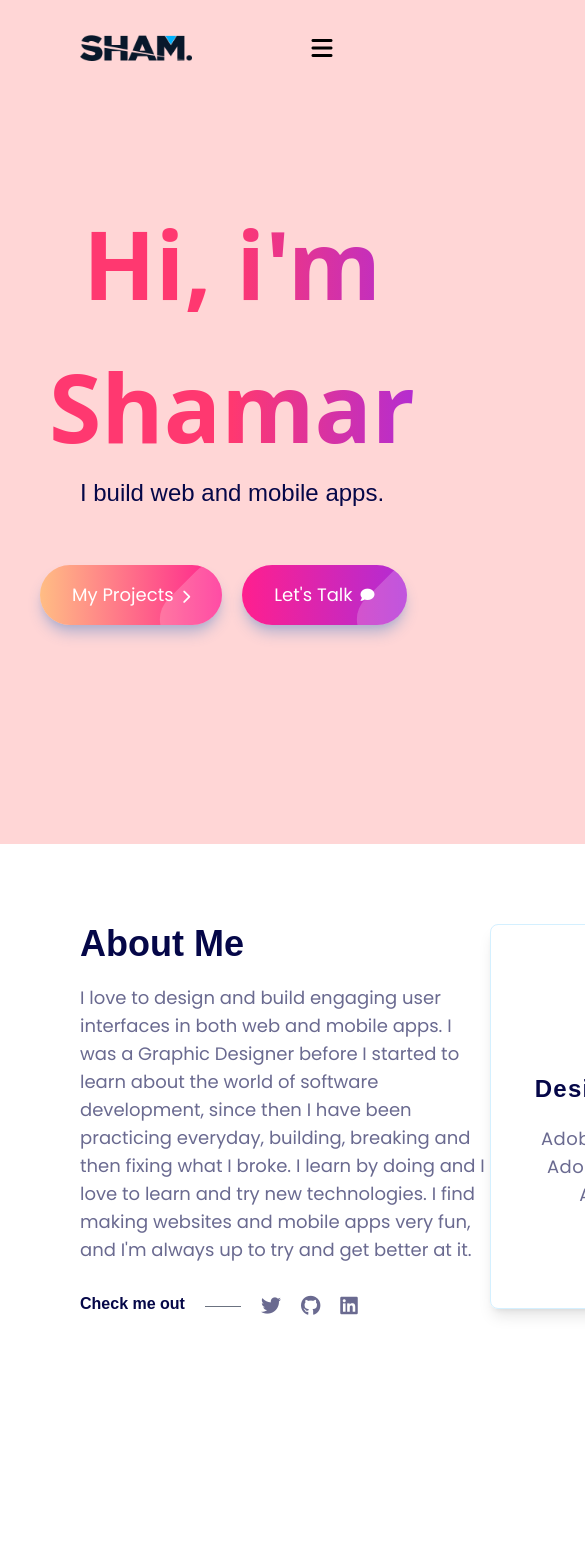
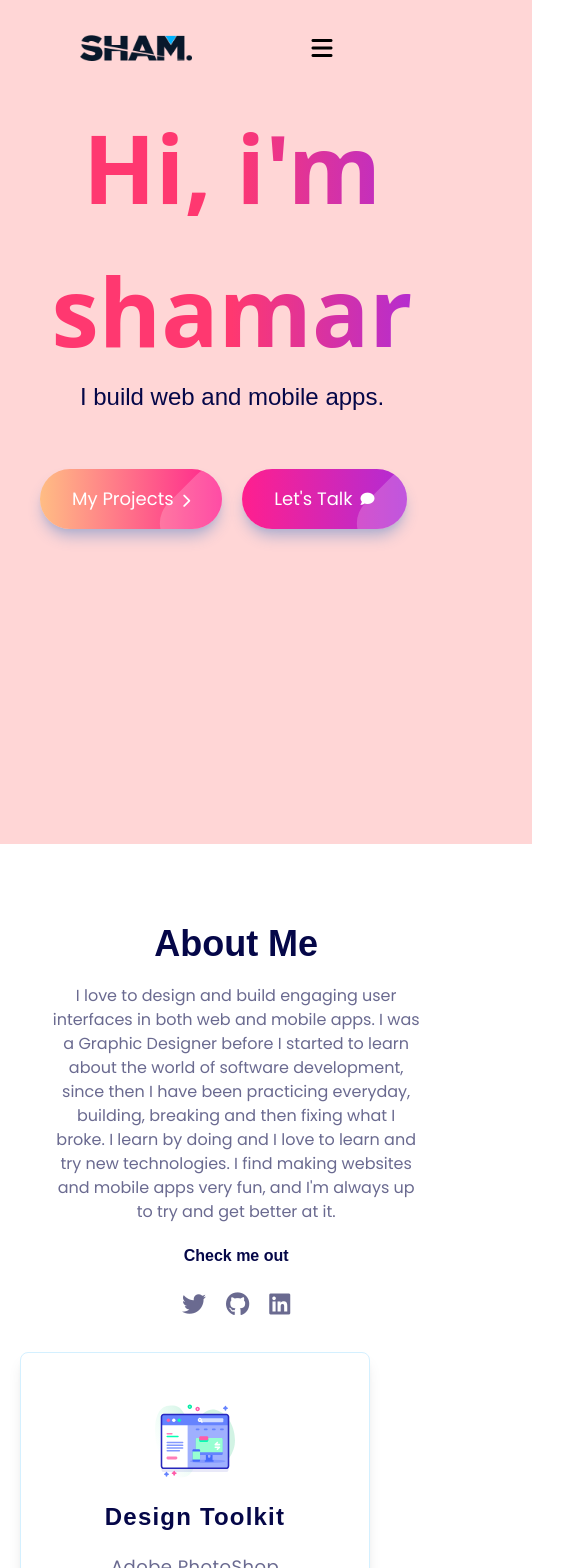
Before and after one commit to bhuwanP69/sham-portfolio, a React (Vite) app: page / in a window 390 px wide. Shown: the top 1568 px of the page, 585 px wide, since content can reach past the window. Built offline with nearby package versions, Linux system fonts and the light colour scheme.

Commit message:
finish about me page for responsive design

```diff
--- a/src/pages/About.jsx
+++ b/src/pages/About.jsx
@@ -4,23 +4,27 @@ export default function About() {
     return (
       <main>
 
-      <div className="about h-screen flex justify-between px-20 pt-20" id="about">
-        <div className="left ">
+      <div className="about  w-full grid gap-12 lg:gap-0 lg:flex lg:justify-between  py-20 px-5 pr-20" id="about">
+        <div className="left lg:text-start  text-center grid justify-center ">
           <h3 className="text-4xl font-bold text-text-Black">About Me</h3>
-          <p className="w-[410px] text-aboutText text-lg pt-5 ">I love to design and build engaging user interfaces in both web and mobile apps. I was a Graphic Designer before I started to learn about the world of software development, since then I have been practicing everyday, building, breaking and then fixing what I broke. I learn by doing and I love to learn and try new technologies. I find making websites and mobile apps very fun, and I'm always up to try and get better at it.</p>
-          <div className="last flex items-center gap-5 h-20">
+          <p className=" lg:w-[410px] sm:w-[440px] w-[370px]  text-aboutText text-base  pt-5  ">I love to design and build engaging user interfaces in both web and mobile apps. I was a Graphic Designer before I started to learn about the world of software development, since then I have been practicing everyday, building, breaking and then fixing what I broke. I learn by doing and I love to learn and try new technologies. I find making websites and mobile apps very fun, and I'm always up to try and get better at it.</p>
+
+          <div className="last grid lg:flex  sm:items-center justify-center  gap-2 lg:gap-5 h-20 py-5">
             <h5 className="text-text-Black font-semibold">Check me out</h5>
-            <div class="border-t border-gray-500 w-9 mt-1"></div>
-            <i class="fa-brands fa-twitter hover:text-text-color cursor-pointer hover:pb-1 pt-1 text-xl text-aboutText transition-all"></i>
-            <i class="fa-brands fa-github hover:text-text-color pt-1 text-xl text-aboutText hover:pb-1 cursor-pointer transition-all "></i>
-            <i class="fa-brands fa-linkedin hover:text-text-color pt-1 text-xl text-aboutText hover:pb-1 cursor-pointer transition-all "></i>
+            <div class=" border-none lg:border-t border-gray-500 w-9 mt-1"></div>
+            <div className="icon text-2xl flex gap-5">
+            <i class="fa-brands fa-twitter hover:text-text-color cursor-pointer hover:pb-1 pt-1  text-aboutText transition-all"></i>
+            <i class="fa-brands fa-github hover:text-text-color pt-1  text-aboutText hover:pb-1 cursor-pointer transition-all "></i>
+            <i class="fa-brands fa-linkedin hover:text-text-color pt-1  text-aboutText hover:pb-1 cursor-pointer transition-all "></i>
 
+            </div>
 
           </div>
 
         </div>
-        <div className="right flex gap-10">
-          <div className="first group overflow-hidden relative  border rounded-lg border-borderColor h-[385px] w-[270px] pt-12 flex flex-col text-center items-center shadow-lg duration-500 transform transition-transform hover:-translate-y-2  ">
+        <div className="right grid sm:flex justify-between gap-0 sm:gap-10">
+
+          <div className="first group overflow-hidden relative  border rounded-lg border-borderColor h-[385px] w-[350px] sm:w-[300px] lg:w-[250px] pt-12  flex flex-col  shadow-lg duration-500 transform transition-transform hover:-translate-y-2 items-center text-center  ">
           <span className=" absolute left-0 right-0 bottom-0 h-1  underline bg-gradient-to-r from-underPurple  via-underIndigo to-underBlue scale-x-0 transform  transition-transform ease-in-out duration-1000 origin-left  group-hover:scale-x-100"></span>
             <img src={img1} alt="img 1" className="w-20" />
             <h4 className="text-2xl font-bold text-text-Black pt-5 tracking-wider">Design Toolkit</h4>
@@ -32,7 +36,7 @@ export default function About() {
             </div>
           </div>
 
-          <div className="second group border relative overflow-hidden rounded-lg border-borderColor h-[400px] w-[270px] pt-12 flex flex-col text-center items-center shadow-lg duration-500 transform transition-transform hover:-translate-y-2   ">
+          <div className="second group border relative overflow-hidden rounded-lg border-borderColor h-[400px] w-[350px] sm:w-[300px] lg:w-[250px] pt-12 flex flex-col text-center items-center shadow-lg duration-500 transform transition-transform hover:-translate-y-2   ">
           <span className=" absolute left-0 right-0 bottom-0 h-1  underline bg-gradient-to-r from-underPurple  via-underIndigo to-underBlue scale-x-0 transform  transition-transform ease-in-out duration-1000 origin-left  group-hover:scale-x-100"></span>
             <img src={img2} alt="img2" className="w-20" />
             <h4 className="text-2xl font-bold text-text-Black pt-5 tracking-wider">Dev Toolkit</h4>
--- a/src/pages/First.jsx
+++ b/src/pages/First.jsx
@@ -2,8 +2,8 @@ import { Link } from "react-scroll";
 
 export default function First() {
     return (
-      <div className="first h-screen text-center md:text-start lg:text-center  pt-48 pl-10 sm:pl-40 md:pl-20 bg-body-color" id="first">
-       <h1 className="text-[95px] md:w-full w-96 font-extrabold font-sans text-transparent bg-clip-text bg-gradient-to-r from-text-color from-40% via-text-color via-50%   to-text-color2 to-1%">Hi, i'm Shamar</h1>
+      <div className="first h-screen text-center md:text-start lg:text-center pt-24 md:pt-48 pl-10 sm:pl-40 md:pl-20 bg-body-color" id="first">
+       <h1 className="text-[95px] md:w-full w-96 font-extrabold font-sans text-transparent bg-clip-text bg-gradient-to-r from-text-color from-40% via-text-color via-50%   to-text-color2 to-1%">Hi, i'm shamar</h1>
        <h5 className=" text-2xl md:text-3xl md:w-full w-96 font-medium text-text-Black pb-14">I build web and mobile apps.</h5>
        <div className="buttons flex gap-5 justify-start lg:justify-center">
         <Link to="projects" smooth>
```
